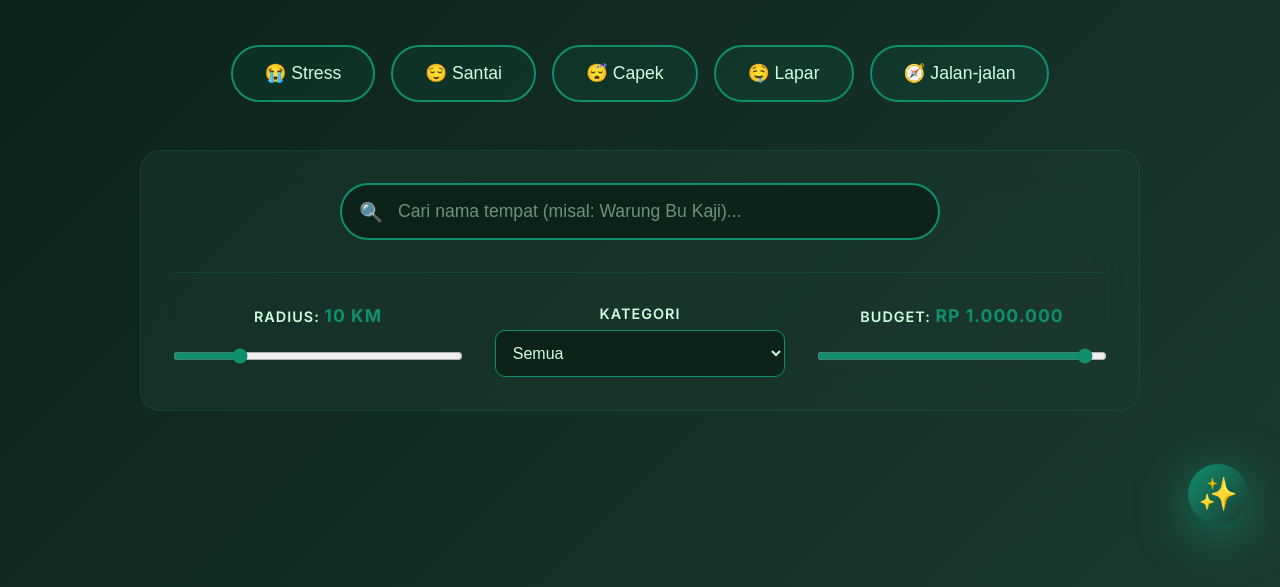
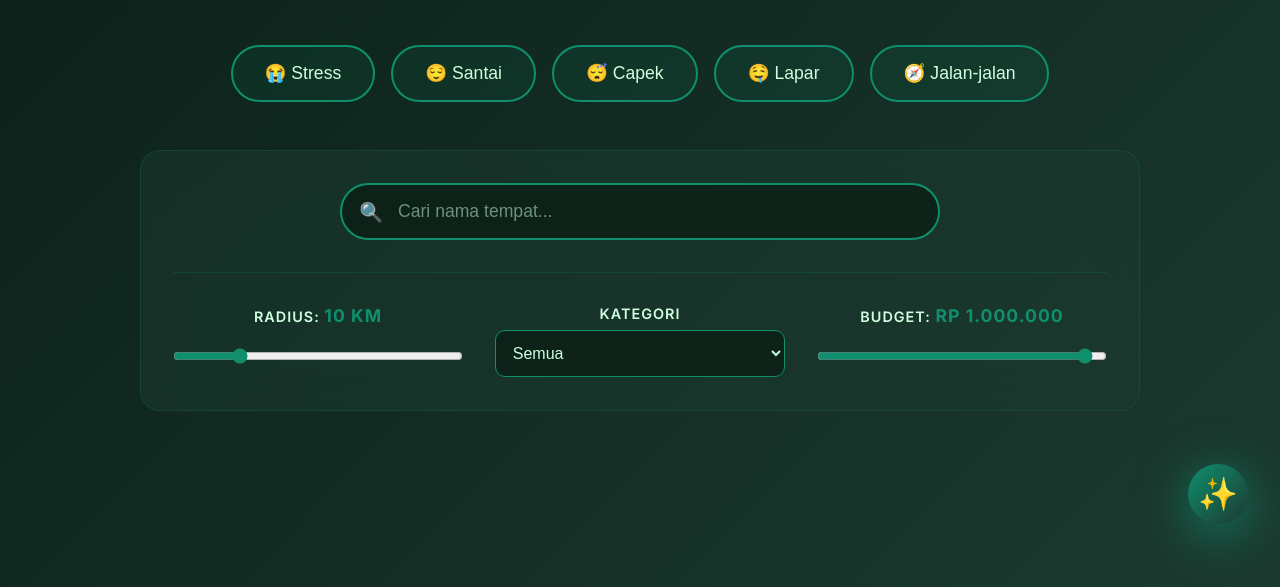
Before and after one commit to BlazzVex/hooh, a plain HTML site: page index.html in a window 1280 px wide. Shown: the part 244-831 px from the top of the page. Drawn offline with Linux system fonts and the light colour scheme.

Commit message:
Update index.html

```diff
--- a/index.html
+++ b/index.html
@@ -744,7 +744,7 @@
                 <div class="search-icon-wrapper">
                     <span>🔍</span>
                 </div>
-                <input type="text" id="searchInput" class="search-input" placeholder="Cari nama tempat (misal: Warung Bu Kaji)..." oninput="handleSearch(this.value)">
+                <input type="text" id="searchInput" class="search-input" placeholder="Cari nama tempat..." oninput="handleSearch(this.value)">
             </div>
 
             <div class="filter-grid">
```
